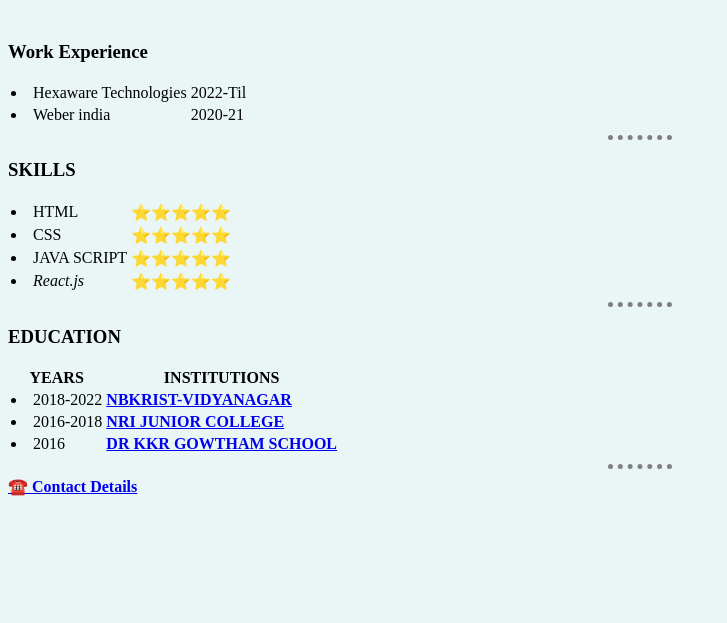
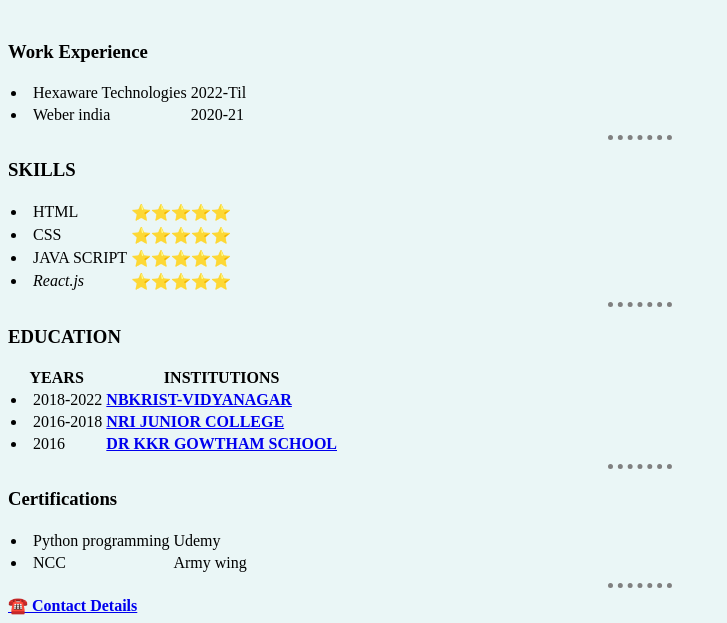
Before and after one commit to gsuryateja2000/suryatejaguni.github.io, a plain HTML site: page index.html in a window 1280 px wide. Shown: the part 212-835 px from the top of the page, without its empty margins (0-727 px from the left). Before the commit the page ends 800 px from the top, so only its background shows below. Drawn offline with Linux system fonts and the light colour scheme.

Commit message:
certifications

```diff
--- a/index.html
+++ b/index.html
@@ -125,6 +125,20 @@
             <li><a href="http://kkrgowtham.com/">DR KKR GOWTHAM SCHOOL</a></li>
            -->
         </UL>
+        <hr>
+        <h3>Certifications</h3>
+        <table>
+
+          <tr>
+            <td><li>Python programming</td><TD>Udemy</TD></tr></li>
+          </tr>
+          <tr>
+            <td><li>NCC</td><TD>Army wing</TD></tr></li>
+          </tr>
+
+
+        </table>
+
         <HR size="4" noshade bgcolor="red">
             <b><a href="r.html">☎️ Contact Details </a></b>
 
```
